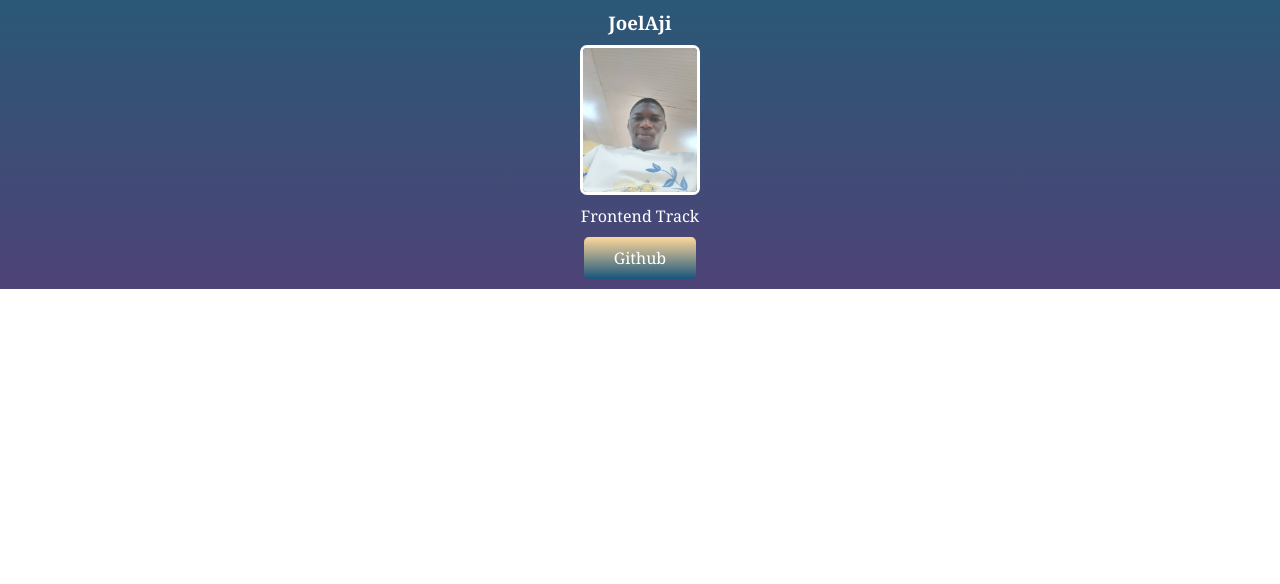
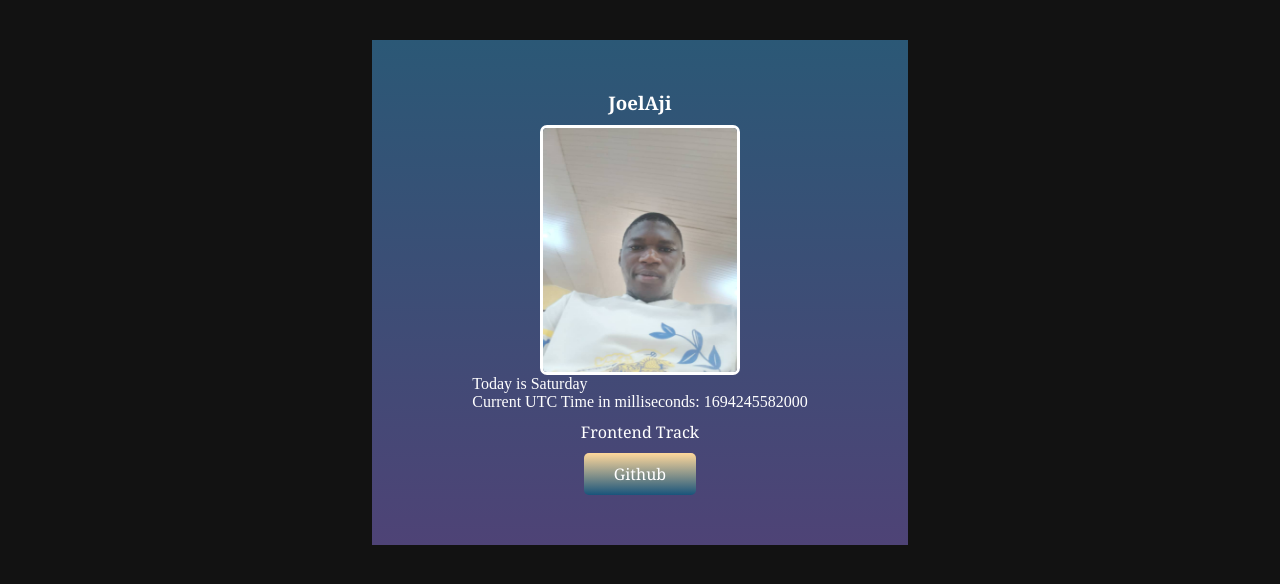
Before and after one commit to Joel0007tech/hng-stage-one-task, a plain HTML site: page index.html in a window 1280 px wide. Drawn offline with Linux system fonts and the light colour scheme.

Commit message:
update to hng-stage-one task

```diff
--- a/index.css
+++ b/index.css
@@ -3,11 +3,14 @@
     padding: 0;
     margin: 0;
 }
-body{
+.main{
     background-image: linear-gradient(#2b5876, #4e4376);
     background-repeat: no-repeat;
-    padding: 10px;
-
+    padding: 50px 100px;
+    background-size: cover;
+    width: fit-content;
+    margin: auto;
+    margin-top: 40px;
 }
 [data-testid="slackUserName"]{
     color:white;
@@ -20,8 +23,8 @@ body{
    padding-top: 10px;
 }
 [data-testid="slackDisplayImage"]{
-    height: 150px;
-    width: 120px;
+    height: 250px;
+    width: 200px;
     border: 3px solid white;
     border-radius: 7px;
 }
--- a/index.html
+++ b/index.html
@@ -3,19 +3,24 @@
 <head>
     <meta charset="UTF-8">
     <meta name="viewport" content="width=device-width, initial-scale=1.0">
-    <!-- <meta name="color-scheme" content="dark"> -->
+    <meta name="color-scheme" content="dark">
     <title>HNG task</title>
     <link rel="stylesheet" href="./index.css">
 </head>
 <body>
+    <div class="main">
         <h3 data-testid="slackUserName">JoelAji</h3>
         <div class="img">
          <img src="./hng profile pic.jpg" alt="JoelAji" data-testid="slackDisplayImage"/>
         </div>
+        <p data-testid="currentDayOfTheWeek" id="currentDayOfTheWeek"></p>
+        <p data-testid="currentUTCTime" id="currentUTCTime"></p>
         <p data-testid="myTrack">Frontend Track</p>
         <div class="link">
-            <a href="http://" data-testid="githubURL">Github</a>
+            <a href="https://github.com/Joel0007tech/hng-stage-one-task" target="_blank" data-testid="githubURL">Github</a>
         </div>
+    </div>
+
 </body>
 <script src="./index.js"></script>
 </html>
--- a/index.js
+++ b/index.js
@@ -0,0 +1,13 @@
+
+const daysOfWeek = ['Sunday', 'Monday', 'Tuesday', 'Wednesday', 'Thursday', 'Friday', 'Saturday'];
+const now = new Date();
+const currentDayOfWeek = now.getDay();
+const dayOfWeekString = daysOfWeek[currentDayOfWeek];
+
+const dayOfWeekElement = document.getElementById('currentDayOfTheWeek');
+dayOfWeekElement.textContent = ("Today is " + dayOfWeekString);
+
+const utcTimeMilliseconds = now.getTime();
+
+const utcMilli = document.getElementById('currentUTCTime')
+utcMilli.textContent= ("Current UTC Time in milliseconds: " + utcTimeMilliseconds);
```
